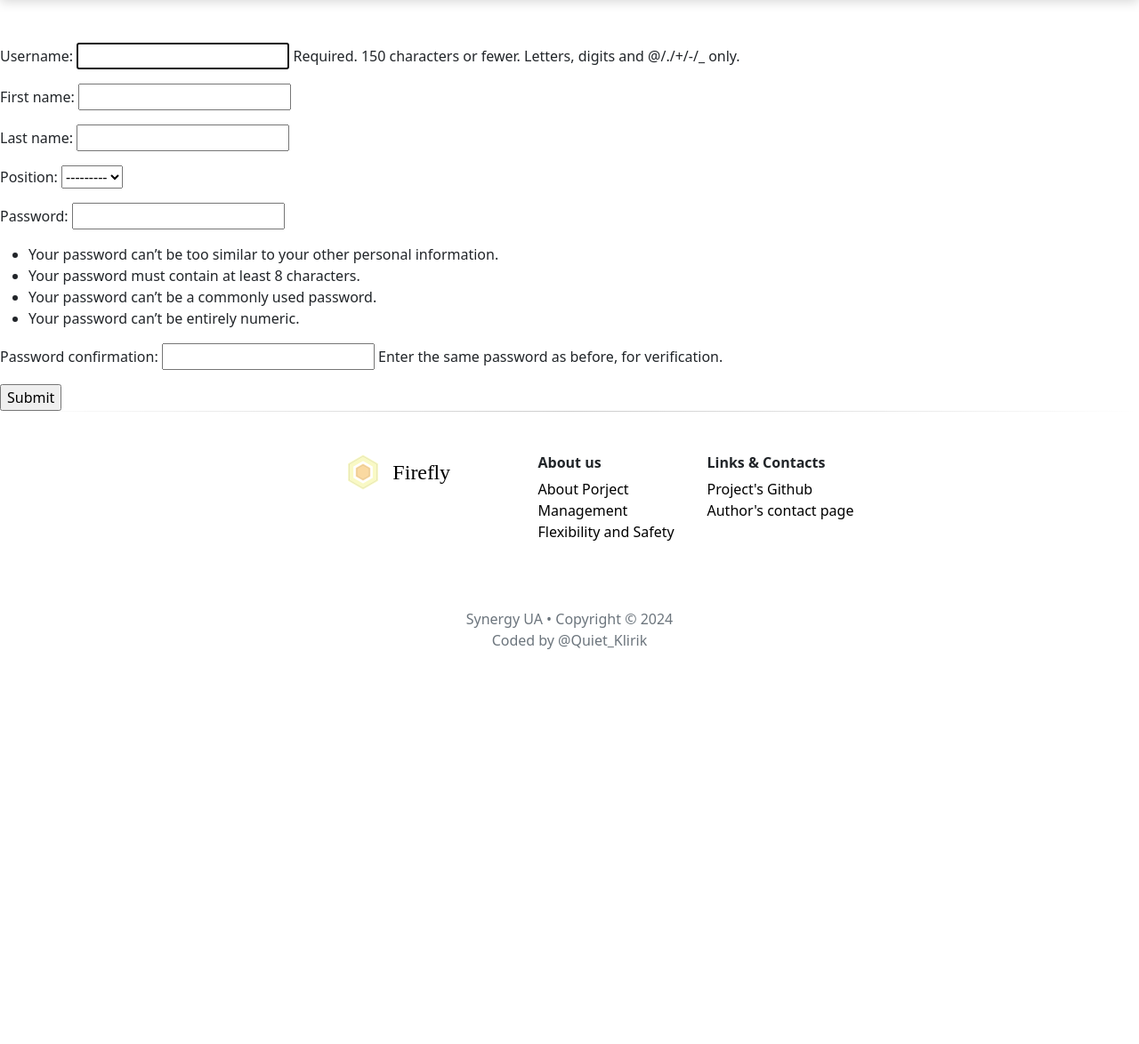
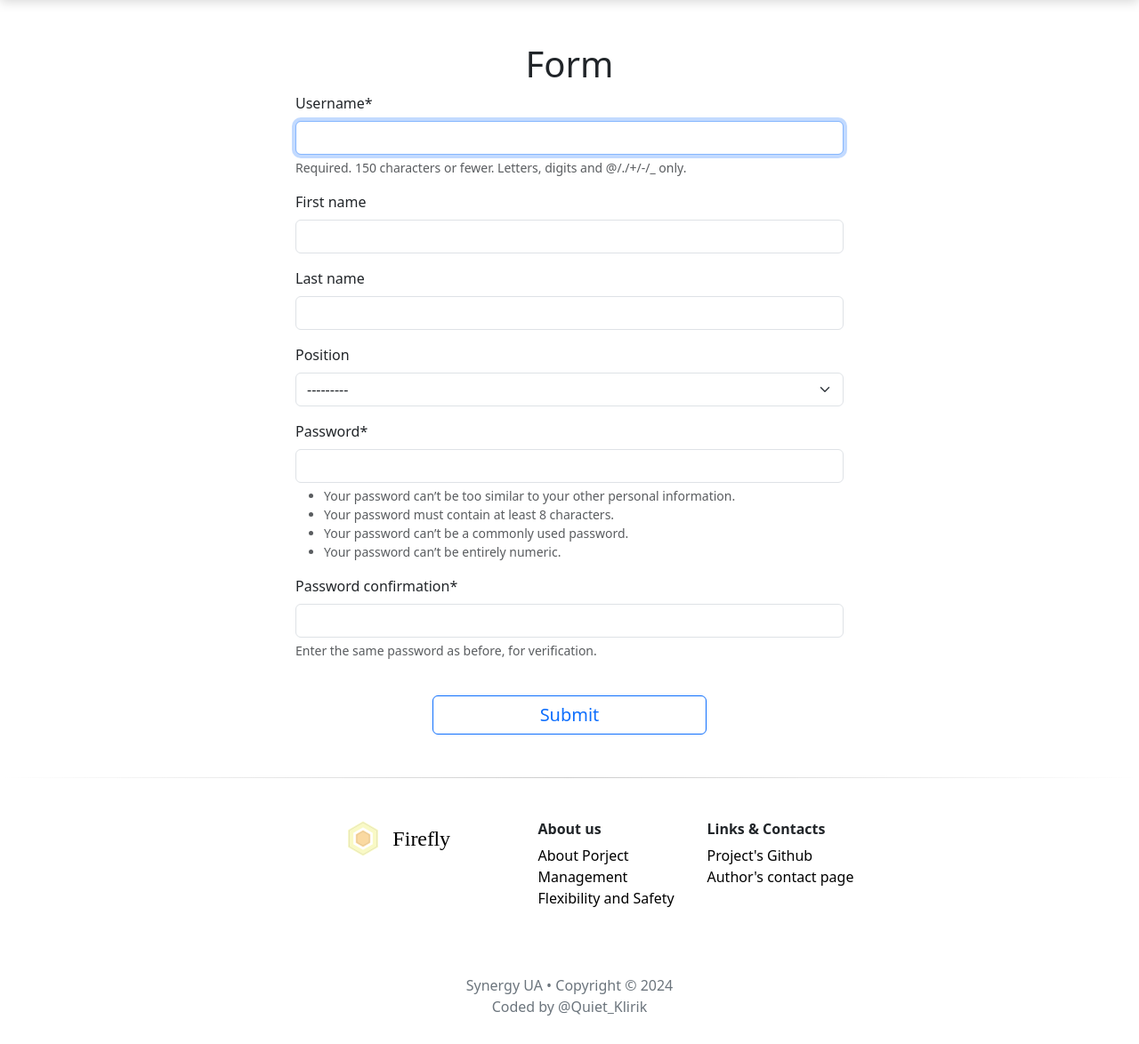
Before and after one commit to Quiet-Klirik/firefly-task-manager, a Django app: page /accounts/register/ in a window 1280 px wide. Shown: the part 60-1234 px from the top of the page at 89% size. Before the commit the page ends 790 px from the top, so only its background shows below. Run offline with Django 4.2, Linux system fonts and the light colour scheme; data that the repository does not hold is empty; some libraries are stand-ins or nearby versions.

Commit message:
Add [base_form.html] template +
 - update [base.html] template

```diff
--- a/templates/base.html
+++ b/templates/base.html
@@ -34,7 +34,7 @@
   </nav>
 {% endblock navigation %}
 
-  <main {% block content_properties %}class="main pt-5"{% endblock %}>
+  <main {% block content_properties %}class="main py-5"{% endblock %}>
     {% block content %}
       <div class="text-center my-5">
         <h1>Oops..</h1>
--- a/templates/base_form.html
+++ b/templates/base_form.html
@@ -1,9 +1,15 @@
 {% extends "base.html" %}
+{% load crispy_forms_filters %}
 {% block content %}
-<form method="post" action="">
-  {% csrf_token %}
-  {{ form.as_p }}
-  <input type="submit" value="Submit" formnovalidate>
-</form>
+<div class="container col-12 col-md-8 col-lg-6">
+  {% block form_title %}<h1 class="text-center">Form</h1>{% endblock form_title %}
+  <form method="post" action="">
+    {% csrf_token %}
+    {{ form|crispy }}
+    <div class="text-center">
+      <input type="submit" value="Submit" class="btn btn-outline-primary mt-4 w-50 fs-5" formnovalidate>
+    </div>
+  </form>
+</div>
 {% block after_form %}{% endblock after_form %}
 {% endblock content %}
```
